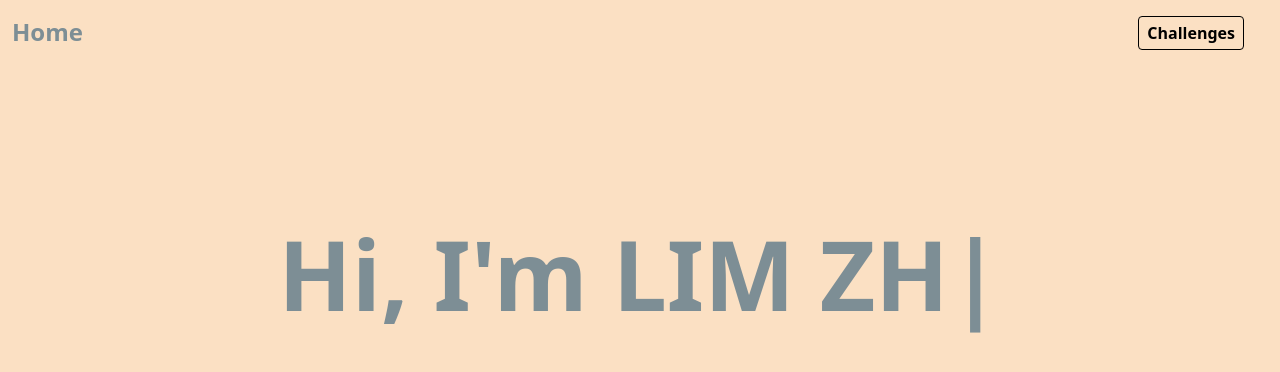
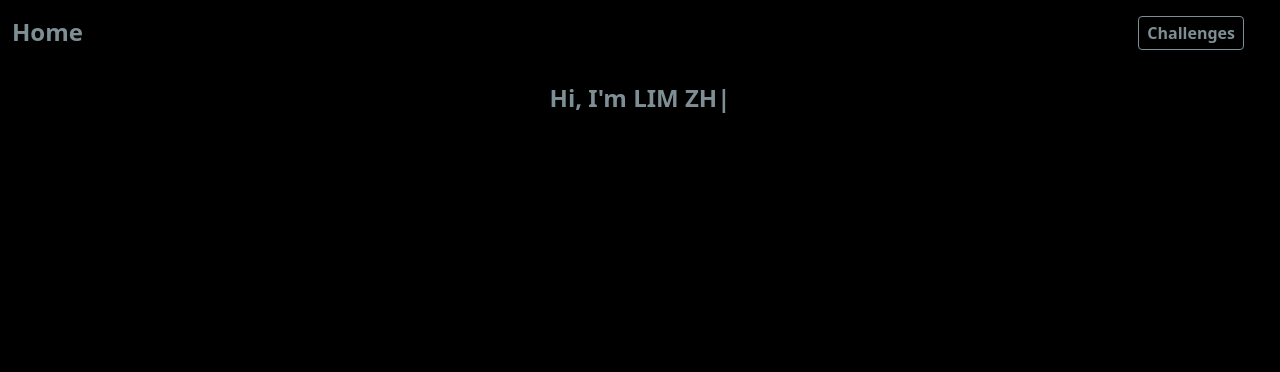
Before and after one commit to Kuan314/PersonalWebsite, a React (Create React App) app: page / in a window 1280 px wide. Shown: the top 372 px of the page. Built offline with nearby package versions, Linux system fonts and the light colour scheme.

Commit message:
change theme color

```diff
--- a/src/App.jsx
+++ b/src/App.jsx
@@ -16,7 +16,7 @@ const CountDown = lazy(() => import('./miniChallenges/CountDown'));
 
 const App = () => {
   return (
-		<div className='bg-primary h-screen'>
+		<div className='bg-black h-screen'>
 			<Header />
 
 			<Suspense fallback={<Loading />}>
--- a/src/component/Header.jsx
+++ b/src/component/Header.jsx
@@ -8,8 +8,8 @@ const navigation = [
 
 const Header = () => {
 	return (
-		<div className="grid grid-cols-2 pt-4 pb-4 mx-3 min-w-screen">
-			<div className="font-bold sm:text-2xl text-xl text-textPrimary">
+		<div className="grid grid-cols-2 pt-4 pb-4 mx-3 min-w-screen text-textPrimary">
+			<div className="font-bold sm:text-2xl text-xl ">
 				<a href="/PersonalWebsite/">
 					Home
 				</a>
@@ -19,7 +19,7 @@ const Header = () => {
 					<a
 						key={item.name}
 						href={item.href}
-						className="sm:px-2 sm:py-1 p-1 sm:text-m text-s sm:mx-6 mx-1 font-bold border rounded border-black hover:ease-out"
+						className="sm:px-2 sm:py-1 p-1 sm:text-m text-s sm:mx-6 mx-1 font-bold border rounded border-textPrimary hover:ease-out"
 					>
 						{item.name}
 					</a>
--- a/src/miniChallenges/Counter.jsx
+++ b/src/miniChallenges/Counter.jsx
@@ -17,7 +17,7 @@ const Counter = () => {
 
   return (
     <>
-    <div className="flex flex-col items-center">
+    <div className="flex flex-col items-center text-textPrimary">
       <h1 className="text-5xl">Counter</h1>
       <div className="p-3 my-2 text-3xl rounded-md">
         {num}
--- a/src/miniChallenges/ToDo.jsx
+++ b/src/miniChallenges/ToDo.jsx
@@ -30,7 +30,7 @@ const Todo = () => {
 
   return (
     <>
-    <div className="flex flex-col items-center">
+    <div className="flex flex-col items-center text-textPrimary">
       <h1 className="text-5xl pb-2">
         Todo List
       </h1>
@@ -40,7 +40,7 @@ const Todo = () => {
         <button className="px-1 mx-2 border-textSecondary rounded-md border-2">Submit</button>
       </form>
 
-      <div className="m-2 p-2 w-60 flex flex-col justify-center mx-4 bg-white">
+      <div className="m-2 p-2 w-60 flex flex-col justify-center mx-4 bg-textPrimary rounded text-textSecondary">
         {tasks.map((task) => {
           return (
             <div className="flex justify-between">
--- a/src/miniChallenges/Wheel.jsx
+++ b/src/miniChallenges/Wheel.jsx
@@ -53,7 +53,6 @@ const Spinner = () => {
 	}
 
 	return (
-		<>
 		<div className="flex justify-center">
 			<div className="flex flex-col">
 				<Wheel
@@ -65,13 +64,13 @@ const Spinner = () => {
 					onStopSpinning={handleFinishSpin}
 				/>
 
-				<button type="button" onClick={handleSpinClick} className="bg-textSecondary text-white px-1 w-20 rounded self-center">
+				<button type="button" onClick={handleSpinClick} className="bg-textSecondary text-textPrimary px-1 w-20 rounded self-center">
 					Spin
 				</button>
 			</div>
 
 			<div className="flex flex-col items-center px-4">
-				<div className="h-80 w-72 bg-white rounded overflow-y-auto">
+				<div className="h-80 w-72 bg-textPrimary rounded text-textSecondary overflow-y-auto">
 					{selections.map((selection) => {
 						return (
 							<>
@@ -95,12 +94,11 @@ const Spinner = () => {
 
 				<form onSubmit={handleAddSelection} className="pt-4">
 					<input className="px-1 border rounded-md" type="text" value={selection} onChange={e => setSelection(e.target.value)} />
-					<button className="px-1 mx-2 border-textSecondary rounded-md border-2">Submit</button>
+					<button className="px-1 mx-2 border-textPrimary text-textPrimary rounded-md border-2">Submit</button>
 				</form>
 			</div>
 
 		</div>
-		</>
 	)
 }
 
--- a/src/pages/Challenges.jsx
+++ b/src/pages/Challenges.jsx
@@ -30,11 +30,11 @@ const challengesList = [
 
 function Challenges() {
 	return (
-		<div className="grid grid-cols-4 gap-6 bg-primary mx-8 mt-4">
+		<div className="grid grid-cols-4 gap-6 mx-8 mt-4">
 			{challengesList.map((challenge) => {
 				return (
-					<div className={`bg-secondary m-4 ${challenge.status ? '' : "opacity-60 pointer-events-none"}`}>
-						<a href={challenge.href} className="flex justify-center text-xl py-8">
+					<div className={`bg-textPrimary m-4 ${challenge.status ? '' : "opacity-60 pointer-events-none"}`}>
+						<a href={challenge.href} className="flex justify-center text-xl py-8 text-textSecondary">
 							{challenge.name}
 						</a>
 					</div>
--- a/src/pages/Home.jsx
+++ b/src/pages/Home.jsx
@@ -4,8 +4,8 @@ import { TypeAnimation } from "react-type-animation";
 function Home() {
 		return (
 
-			<div className="mt-4 h-96 flex sm:justify-center justify-start items-center">
-				<h1 className="text-8xl text-textPrimary font-bold">
+			<div className="mt-4 flex sm:justify-center justify-start items-center">
+				<h2 className="text-textPrimary text-2xl font-bold">
 					<TypeAnimation
 						sequence={[
 							'H', 400,
@@ -33,7 +33,7 @@ function Home() {
 
 						wrapper="span"
 					/>
-				</h1>
+				</h2>
 
 			</div>
 		)
```
